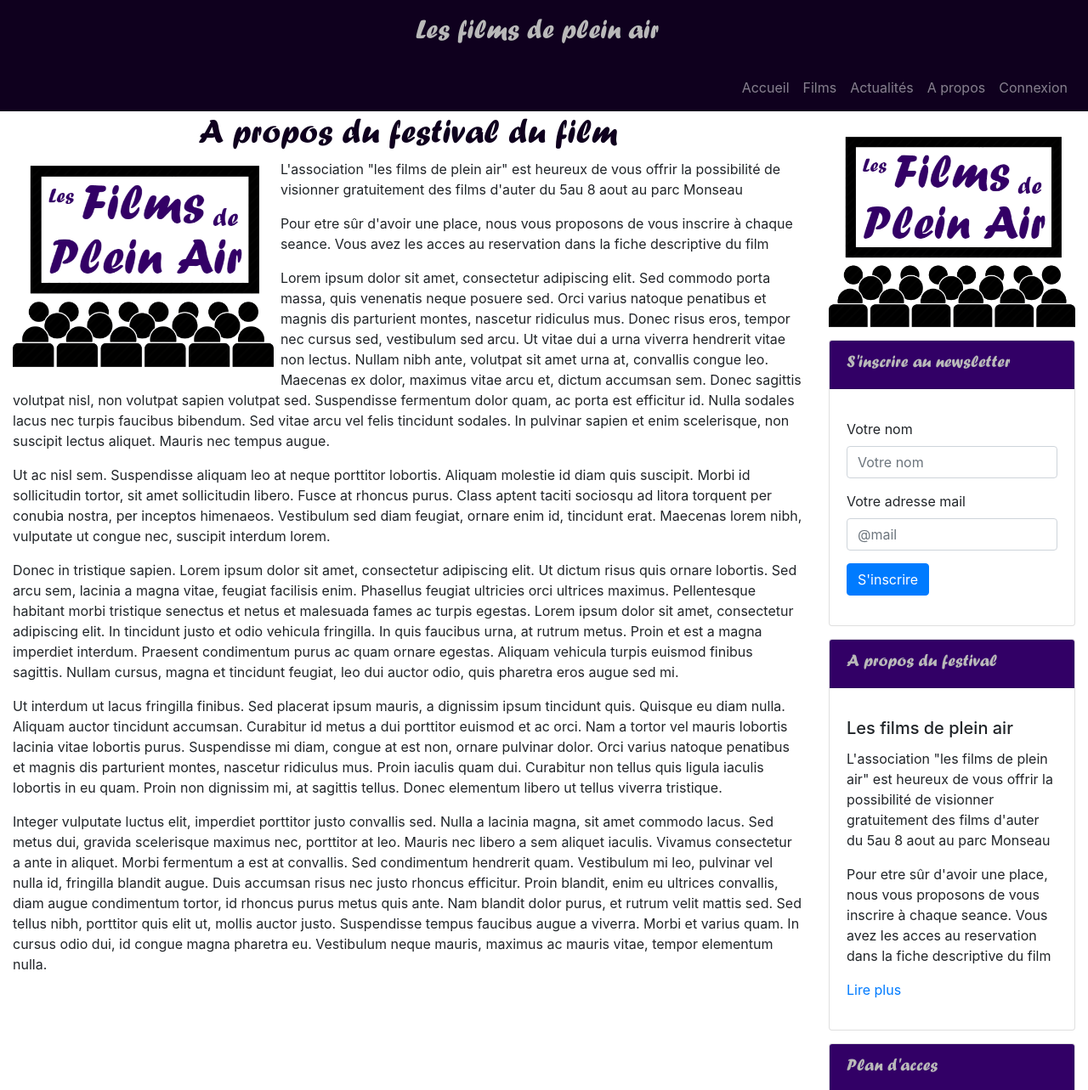
After one commit to Starbugstone/films_plein_air, a PHP site: page /propos.php in a window 1280 px wide. The commit adds this page. Shown: the top 1283 px of the page at 85% size. Run offline with PHP 8.4, Linux system fonts and the light colour scheme; some libraries are stand-ins or nearby versions.

Commit message:
adding final pages

```diff
--- a/app/css/style.css
+++ b/app/css/style.css
@@ -17,6 +17,9 @@ body {
 
 .customWriting {
   font-family: Forte; }
+
+.textHeadingColor {
+  color: #0f001e; }
 
 /*============================================*
 * NavBar
@@ -91,6 +94,13 @@ aside.sidebar {
 .footerRow {
   color: #b9b9b9; }
 
+.planDuSite a {
+  padding: 0;
+  padding-top: 2px; }
+
+.planDuSite a, .planDuSite a:active, .planDuSite a:hover, .planDuSite a:visited {
+  color: #b9b9b9; }
+
 /*============================================*
 * Listing Films
 *==============================================*/
@@ -103,3 +113,9 @@ aside.sidebar {
   color: #230047;
   text-decoration: none;
   font-family: Forte; }
+
+/*============================================*
+* Fil Descriptif
+*==============================================*/
+.filmImg {
+  max-width: 33%; }
--- a/app/part-footer.php
+++ b/app/part-footer.php
@@ -1,13 +1,38 @@
-<div class="row justify-content-around footerRow bg-darthV">
-  <?php
-  for ($i=0; $i < 3; $i++) {
-    ?>
+<div class="container-fluid">
+  <div class="row justify-content-around footerRow bg-darthV">
+
     <div class="col-md-4">
       <div class="px-4 pt-3">
-        <p>Lorem ipsum dolor sit amet, consectetur adipiscing elit. Nulla mollis ornare condimentum. Nunc quis nulla suscipit, dignissim enim id, pretium mauris. Pellentesque eleifend dolor vel lacus lobortis, id vehicula arcu dictum. Aliquam sed felis sit amet est fringilla semper.</p>
+        <p>Créer par StarbugStone</p>
+        <p>© 2018 tous droits reservés</p>
       </div>
     </div>
-    <?php
-  }
-  ?>
-</div><!-- End Footer Row -->
+
+    <div class="col-md-4">
+      <div class="px-4 pt-3">
+        <p>Ceci est un site demo pour l'association Films plein air. Les visuels et mise en page peuvent changer dans le resultat final.</p>
+      </div>
+    </div>
+
+    <div class="col-md-4">
+      <div class="px-4 pt-3">
+        <p>Plan du site</p>
+        <ul class="navbar-nav planDuSite">
+          <li class="nav-item">
+            <a class="nav-link" href="index.php">Accueil</a>
+          </li>
+          <li class="nav-item">
+            <a class="nav-link" href="films.php">Films</a>
+          </li>
+          <li class="nav-item">
+            <a class="nav-link" href="actualites.php">Actualités</a>
+          </li>
+          <li class="nav-item">
+            <a class="nav-link" href="propos.php">A propos</a>
+          </li>
+        </ul>
+      </div>
+    </div>
+
+  </div><!-- End Footer Row -->
+</div>
--- a/app/part-header.php
+++ b/app/part-header.php
@@ -20,7 +20,7 @@
           <a class="nav-link" href="actualites.php">Actualités</a>
         </li>
         <li class="nav-item">
-          <a class="nav-link" href="#">A propos</a>
+          <a class="nav-link" href="propos.php">A propos</a>
         </li>
         <li class="nav-item">
           <a class="nav-link" href="#">Connexion</a>
--- a/app/part-sidebar.php
+++ b/app/part-sidebar.php
@@ -30,7 +30,7 @@
     <h5 class="card-title">Les films de plein air</h5>
     <p class="card-text">L'association "les films de plein air" est heureux de vous offrir la possibilité de visionner gratuitement des films d'auter du 5au 8 aout au parc Monseau</p>
     <p class="card-text">Pour etre sûr d'avoir une place, nous vous proposons de vous inscrire à chaque seance. Vous avez les acces au reservation dans la fiche descriptive du film</p>
-    <a href="#">Lire plus</a>
+    <a href="propos.php">Lire plus</a>
   </div>
 </div>
 
--- /dev/null
+++ b/app/propos.php
@@ -0,0 +1,53 @@
+<!doctype html>
+<html lang="en">
+  <head>
+    <?php include('part-headmeta.php'); ?>
+
+    <title>Les films de plein air</title>
+  </head>
+  <body>
+
+    <?php include('part-header.php'); ?>
+
+    <main class="container-fluid">
+      <div class="row">
+        <div class="col-lg-9">
+
+          <h1 class="customWriting textHeadingColor text-center">A propos du festival du film</h1>
+          <div class="float-left filmImg my-2 mr-2">
+            <p><img class="img-fluid" src="images/logo.png"></p>
+          </div>
+          <p>L'association "les films de plein air" est heureux de vous offrir la possibilité de visionner gratuitement des films d'auter du 5au 8 aout au parc Monseau</p>
+          <p>Pour etre sûr d'avoir une place, nous vous proposons de vous inscrire à chaque seance. Vous avez les acces au reservation dans la fiche descriptive du film</p>
+          <div id="lipsum">
+            <p>
+            Lorem ipsum dolor sit amet, consectetur adipiscing elit. Sed commodo porta massa, quis venenatis neque posuere sed. Orci varius natoque penatibus et magnis dis parturient montes, nascetur ridiculus mus. Donec risus eros, tempor nec cursus sed, vestibulum sed arcu. Ut vitae dui a urna viverra hendrerit vitae non lectus. Nullam nibh ante, volutpat sit amet urna at, convallis congue leo. Maecenas ex dolor, maximus vitae arcu et, dictum accumsan sem. Donec sagittis volutpat nisl, non volutpat sapien volutpat sed. Suspendisse fermentum dolor quam, ac porta est efficitur id. Nulla sodales lacus nec turpis faucibus bibendum. Sed vitae arcu vel felis tincidunt sodales. In pulvinar sapien et enim scelerisque, non suscipit lectus aliquet. Mauris nec tempus augue.
+            </p>
+            <p>
+            Ut ac nisl sem. Suspendisse aliquam leo at neque porttitor lobortis. Aliquam molestie id diam quis suscipit. Morbi id sollicitudin tortor, sit amet sollicitudin libero. Fusce at rhoncus purus. Class aptent taciti sociosqu ad litora torquent per conubia nostra, per inceptos himenaeos. Vestibulum sed diam feugiat, ornare enim id, tincidunt erat. Maecenas lorem nibh, vulputate ut congue nec, suscipit interdum lorem.
+            </p>
+            <p>
+            Donec in tristique sapien. Lorem ipsum dolor sit amet, consectetur adipiscing elit. Ut dictum risus quis ornare lobortis. Sed arcu sem, lacinia a magna vitae, feugiat facilisis enim. Phasellus feugiat ultricies orci ultrices maximus. Pellentesque habitant morbi tristique senectus et netus et malesuada fames ac turpis egestas. Lorem ipsum dolor sit amet, consectetur adipiscing elit. In tincidunt justo et odio vehicula fringilla. In quis faucibus urna, at rutrum metus. Proin et est a magna imperdiet interdum. Praesent condimentum purus ac quam ornare egestas. Aliquam vehicula turpis euismod finibus sagittis. Nullam cursus, magna et tincidunt feugiat, leo dui auctor odio, quis pharetra eros augue sed mi.
+            </p>
+            <p>
+            Ut interdum ut lacus fringilla finibus. Sed placerat ipsum mauris, a dignissim ipsum tincidunt quis. Quisque eu diam nulla. Aliquam auctor tincidunt accumsan. Curabitur id metus a dui porttitor euismod et ac orci. Nam a tortor vel mauris lobortis lacinia vitae lobortis purus. Suspendisse mi diam, congue at est non, ornare pulvinar dolor. Orci varius natoque penatibus et magnis dis parturient montes, nascetur ridiculus mus. Proin iaculis quam dui. Curabitur non tellus quis ligula iaculis lobortis in eu quam. Proin non dignissim mi, at sagittis tellus. Donec elementum libero ut tellus viverra tristique.
+            </p>
+            <p>
+            Integer vulputate luctus elit, imperdiet porttitor justo convallis sed. Nulla a lacinia magna, sit amet commodo lacus. Sed metus dui, gravida scelerisque maximus nec, porttitor at leo. Mauris nec libero a sem aliquet iaculis. Vivamus consectetur a ante in aliquet. Morbi fermentum a est at convallis. Sed condimentum hendrerit quam. Vestibulum mi leo, pulvinar vel nulla id, fringilla blandit augue. Duis accumsan risus nec justo rhoncus efficitur. Proin blandit, enim eu ultrices convallis, diam augue condimentum tortor, id rhoncus purus metus quis ante. Nam blandit dolor purus, et rutrum velit mattis sed. Sed tellus nibh, porttitor quis elit ut, mollis auctor justo. Suspendisse tempus faucibus augue a viverra. Morbi et varius quam. In cursus odio dui, id congue magna pharetra eu. Vestibulum neque mauris, maximus ac mauris vitae, tempor elementum nulla.
+            </p>
+          </div>
+        </div><!-- end main section -->
+        <aside class="col-lg-3 sidebar">
+
+          <?php include('part-sidebar.php'); ?>
+
+        </aside>
+      </div>
+    </main>
+    <footer>
+      <?php include('part-footer.php'); ?>
+
+    </footer>
+    <?php include('part-js.php'); ?>
+  </body>
+</html>
--- a/app/scss/style.scss
+++ b/app/scss/style.scss
@@ -31,6 +31,10 @@ body{
 
 .customWriting{
   font-family: Forte;
+}
+
+.textHeadingColor{
+  color: $darkerr;
 }
 
 /*============================================*
@@ -124,6 +128,16 @@ aside.sidebar{
   color: $writingColorLight;
 }
 
+.planDuSite {
+    a{
+    padding: 0;
+    padding-top: 2px;
+  }
+  #{$a-tags}{
+    color: $writingColorLight;
+  }
+}
+
 /*============================================*
 * Listing Films
 *==============================================*/
@@ -140,3 +154,10 @@ aside.sidebar{
     font-family: Forte;
   }
 }
+
+/*============================================*
+* Fil Descriptif
+*==============================================*/
+.filmImg{
+  max-width: 33%;
+}
```
Also changed, not shown: app/film.php (added, +69 -0 lines), app/js/script.js (+1 -8 lines).
